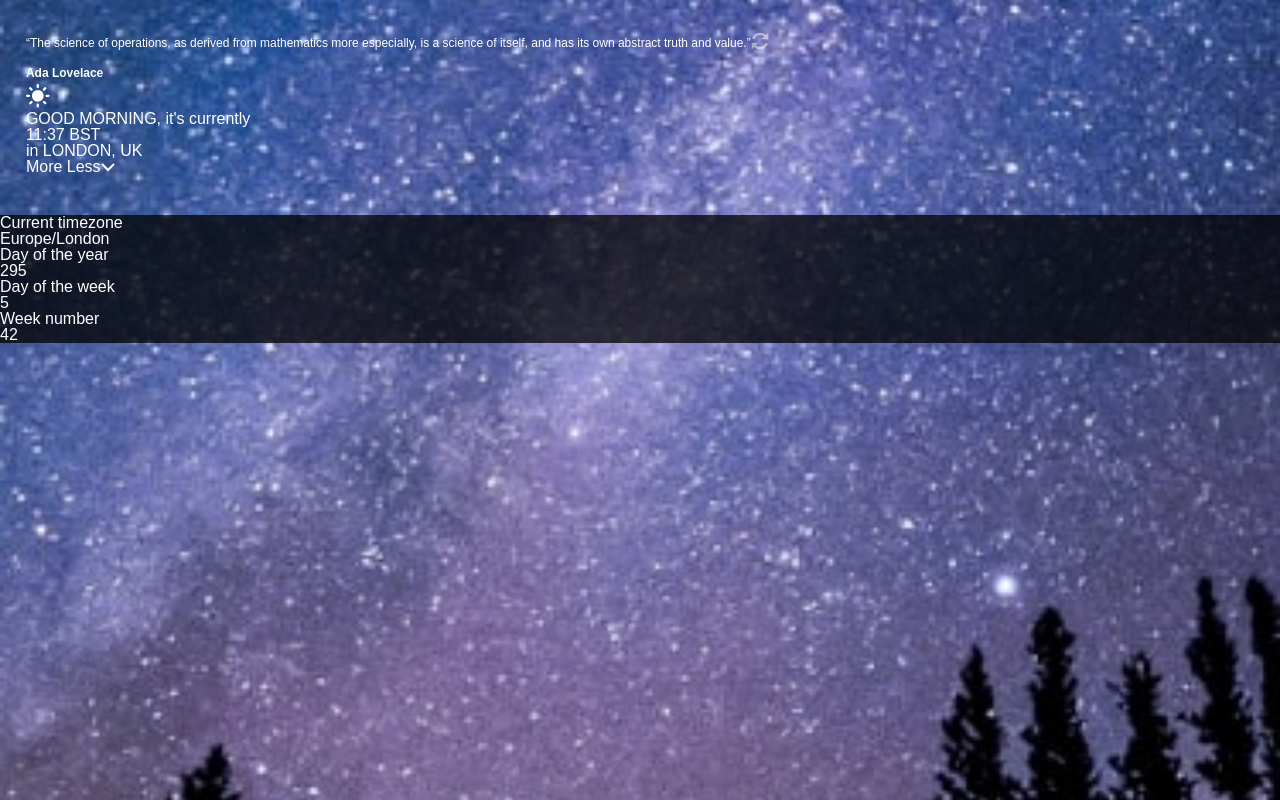
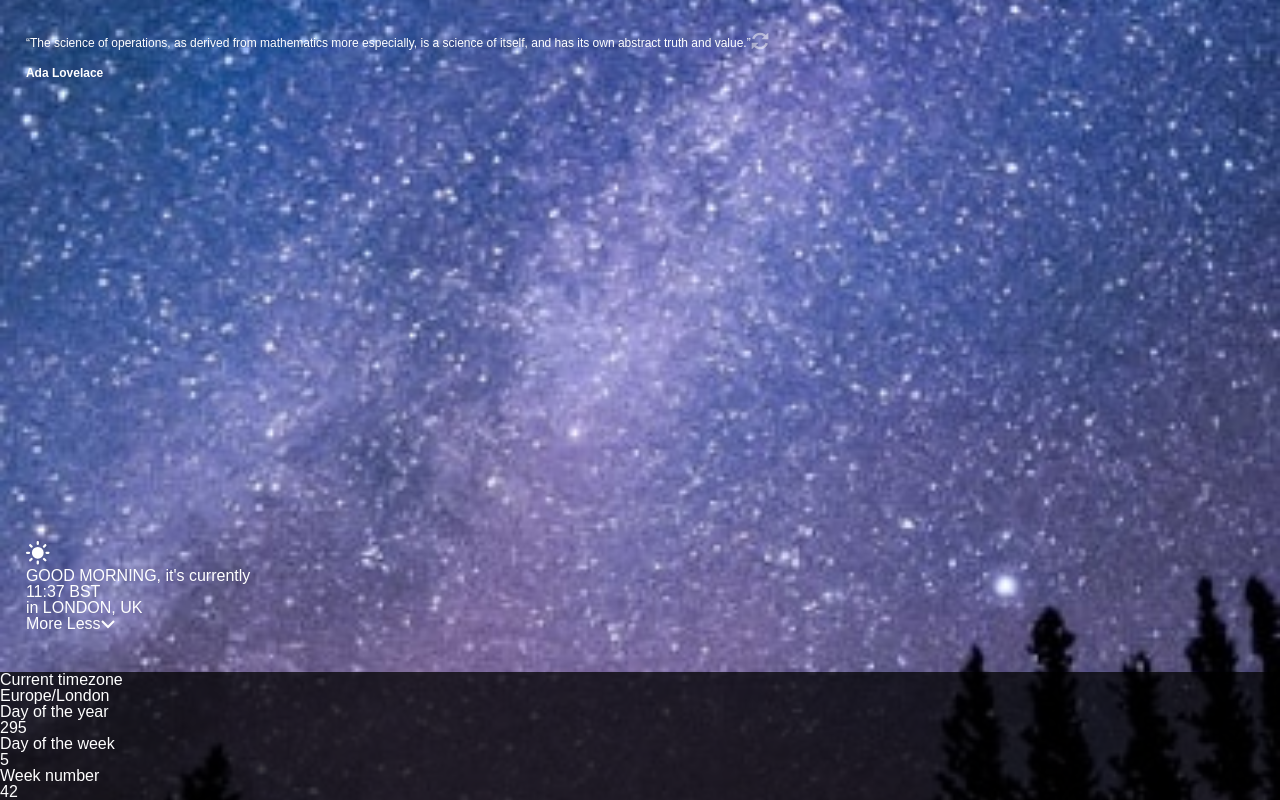
Before and after one commit to baglana/clock-app, a React (Vite) app: page / in a window 1280 px wide. Built offline with nearby package versions, Linux system fonts and the light colour scheme.

Commit message:
Add main layout

```diff
--- a/src/App.css
+++ b/src/App.css
@@ -16,12 +16,20 @@
 
   color: var(--text-color);
   font-family: var(--fonts);
+  background: no-repeat center/cover var(--bg-image);
+
   min-height: 100svh;
-  background: no-repeat center/cover var(--bg-image);
+  display: flex;
+  flex-direction: column;
 }
 
 .container {
   padding: 2rem 1.6rem 2.5rem 1.62rem;
+
+  flex: auto;
+  display: flex;
+  flex-direction: column;
+  justify-content: space-between;
 }
 
 .footer {
--- a/src/App.tsx
+++ b/src/App.tsx
@@ -9,10 +9,10 @@ function App() {
     <>
       <div className="container">
         <Quote />
-
-        <StatusMessage />
-
-        <MoreLessButton />
+        <main>
+          <StatusMessage />
+          <MoreLessButton />
+        </main>
       </div>
       <Footer />
     </>
--- a/src/components/StatusMessage.tsx
+++ b/src/components/StatusMessage.tsx
@@ -1,13 +1,13 @@
 import Greeting from "./Greeting.tsx";
 import Time from "./Time.tsx";
-import Location from "./Location.tsx"
+import Location from "./Location.tsx";
 
 export default function StatusMessage() {
-    return (
-        <main>
-            <Greeting/>
-            <Time/>
-            <Location/>
-        </main>
-    )
+  return (
+    <article>
+      <Greeting />
+      <Time />
+      <Location />
+    </article>
+  );
 }
```
